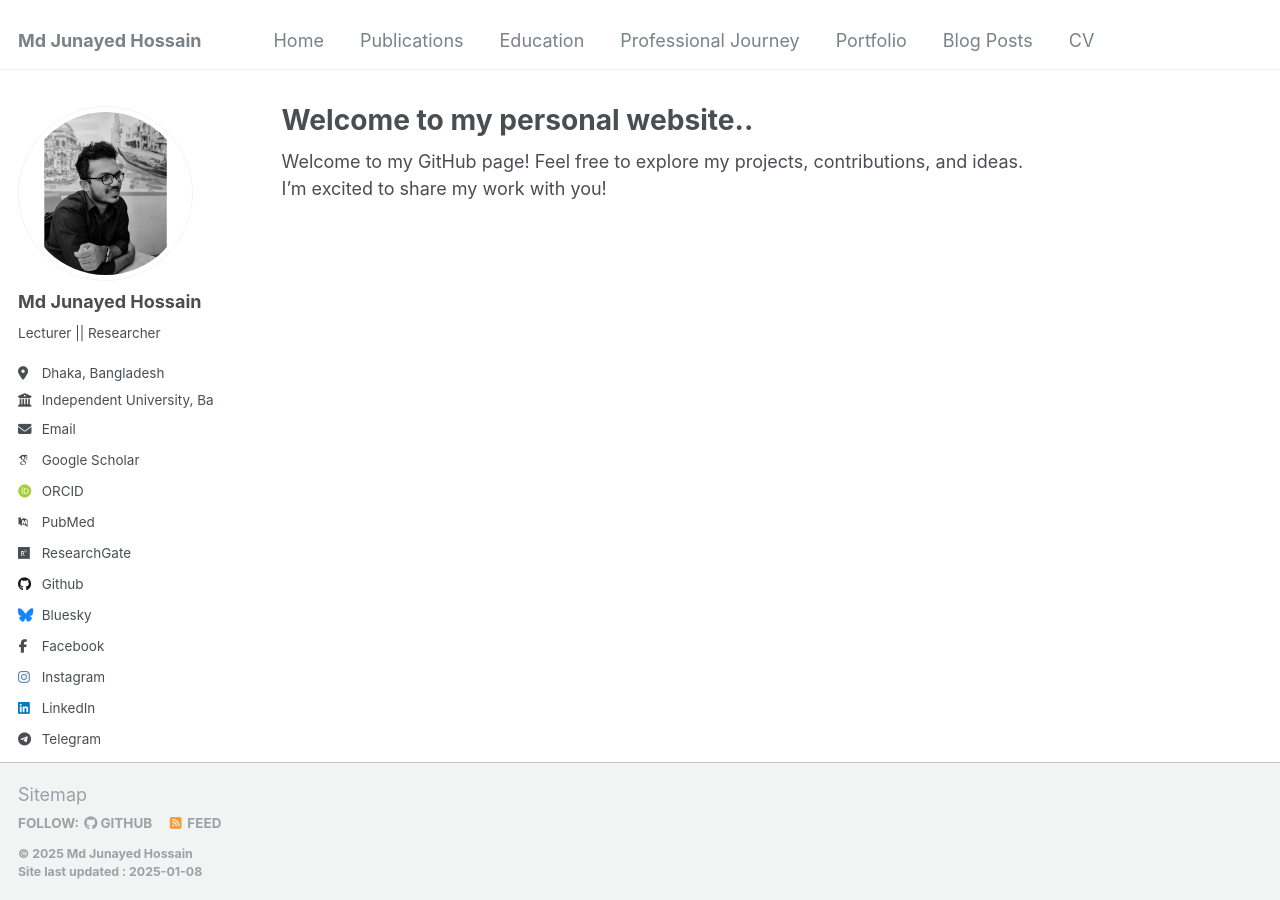
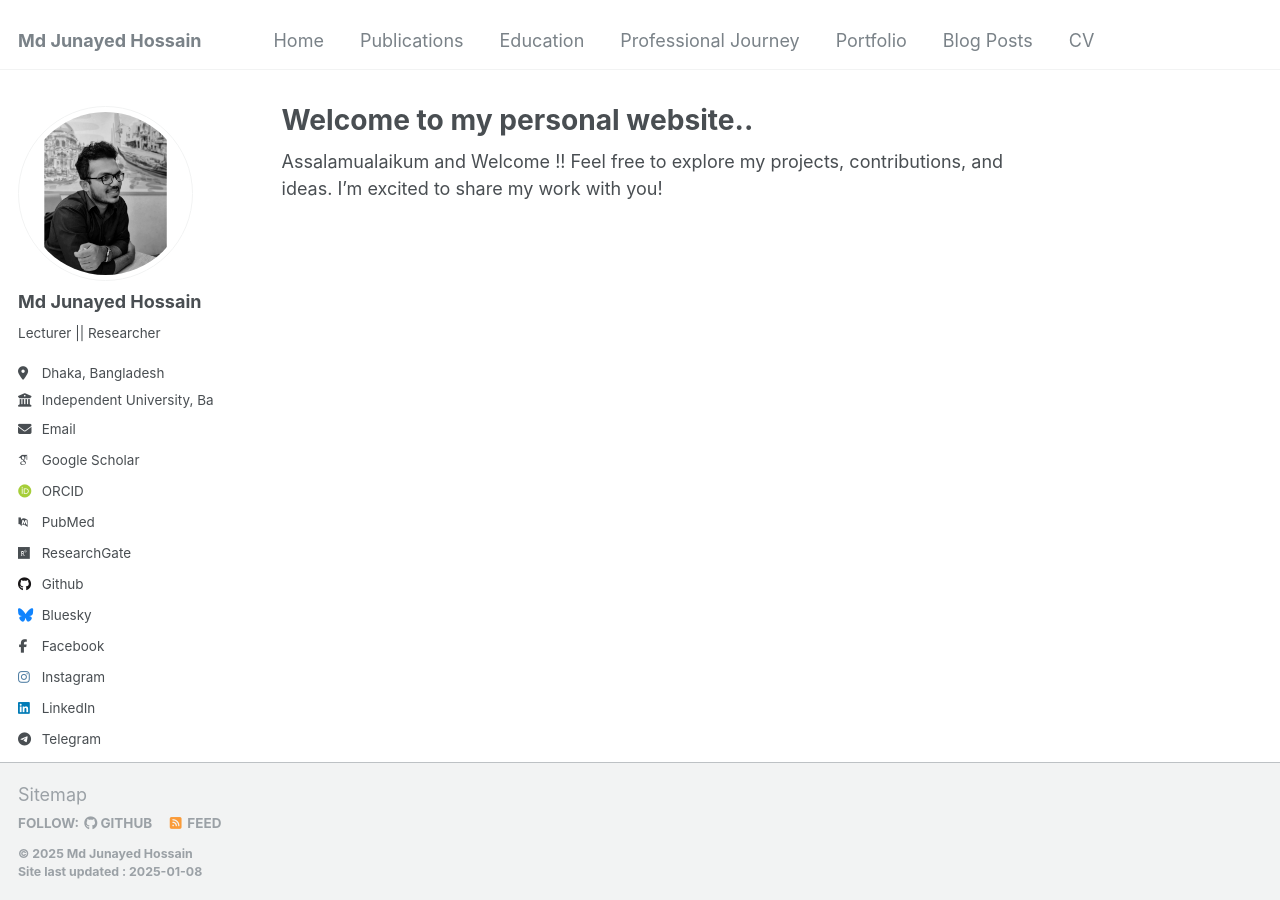
Before and after one commit to i-am-junayed/i-am-junayed.github.io, a Jekyll site: the page built from _pages/about.md, in a window 1280 px wide. Built offline with Jekyll 4.4.1, drawn with Linux system fonts in a browser that asks for light colours; some web fonts are replaced.

Commit message:
Update about.md

```diff
--- a/_pages/about.md
+++ b/_pages/about.md
@@ -7,7 +7,8 @@ redirect_from:
   - /about.html
 ---
 <div id="welcoming-text">
-  <p id="english" style="display: inline;">Welcome to my GitHub page! Feel free to explore my projects, contributions, and ideas. I’m excited to share my work with you!</p>
+  <p id="english" style="display: inline;">Assalamualaikum and Welcome !!
+    Feel free to explore my projects, contributions, and ideas. I’m excited to share my work with you!</p>
   <p id="bangla" style="display: none;">আমার GitHub পেজে স্বাগতম! আমার প্রকল্প, অবদান, এবং ধারণাগুলি অন্বেষণ করতে বিনা দ্বিধায় আসুন। আমি আপনাদের সাথে আমার কাজ শেয়ার করতে উত্তেজিত!</p>
   <p id="french" style="display: none;">Bienvenue sur ma page GitHub! N'hésitez pas à explorer mes projets, mes contributions et mes idées. Je suis ravi de partager mon travail avec vous!</p>
 </div>
```
